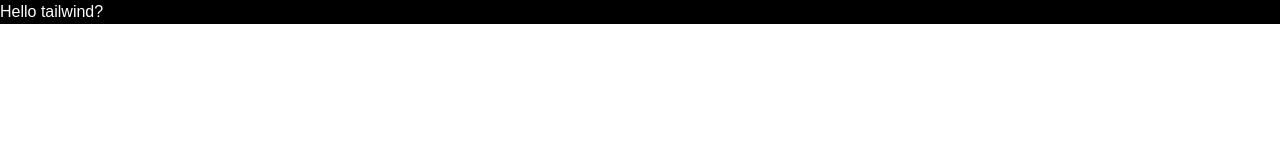
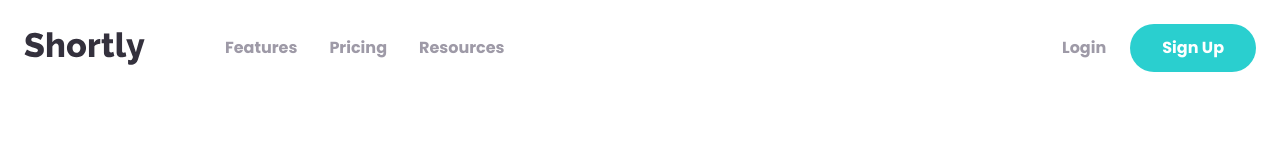
Before and after one commit to darkcohiba/Shortly-Project, a website built with webpack: page dist/index.html in a window 1280 px wide. Built offline with nearby package versions, Linux system fonts and the light colour scheme.

Commit message:
chatper: nav

```diff
--- a/dist/index.html
+++ b/dist/index.html
@@ -1,13 +1,60 @@
 <!DOCTYPE html>
 <html lang="en">
+
 <head>
     <meta charset="UTF-8">
     <meta name="viewport" content="width=device-width, initial-scale=1.0">
     <link rel="shortcut icon" type="image/png" href="images/favicon-32x32.png">
+    <link rel="preconnect" href="https://fonts.googleapis.com" />
+    <link rel="preconnect" href="https://fonts.gstatic.com" crossorigin />
+    <link href="https://fonts.googleapis.com/css2?family=Alata&family=Poppins:wght@400;500;700&display=swap"
+        rel="stylesheet" />
     <title>Shortly</title>
 </head>
+
 <body>
-    <h1 class="text-white bg-black ">Hello tailwind?</h1>
+    <!-- Nav Container -->
+    <nav class="relative container mx-auto p-6">
+        <!-- Flex Container For All Items -->
+        <div class="flex items-center justify-between">
+            <!-- Flex Container For Logo/Menu -->
+            <div class="flex items-center space-x-20">
+                <!-- Logo -->
+                <img src="images/logo.svg" alt="" />
+                <!-- Left Menu -->
+                <div class="hidden space-x-8 font-bold lg:flex">
+                    <a href="#" class="text-grayishViolet hover:text-veryDarkViolet">Features</a>
+                    <a href="#" class="text-grayishViolet hover:text-veryDarkViolet">Pricing</a>
+                    <a href="#" class="text-grayishViolet hover:text-veryDarkViolet">Resources</a>
+                </div>
+            </div>
+
+            <!-- Right Buttons Menu -->
+            <div class="hidden items-center space-x-6 font-bold text-grayishViolet lg:flex">
+                <div class="hover:text-veryDarkViolet">Login</div>
+                <a href="#" class="px-8 py-3 font-bold text-white bg-cyan rounded-full hover:opacity-70">Sign Up</a>
+            </div>
+
+            <!-- Hamburger Button -->
+            <button id="menu-btn" class="block hamburger lg:hidden focus:outline-none" type="button">
+                <span class="hamburger-top"></span>
+                <span class="hamburger-middle"></span>
+                <span class="hamburger-bottom"></span>
+            </button>
+        </div>
+
+        <!-- Mobile Menu -->
+        <div id="menu" class="absolute hidden p-6 rounded-lg bg-darkViolet left-6 right-6 top-20 z-100">
+            <div class="flex flex-col items-center justify-center w-full space-y-6 font-bold text-white rounded-sm">
+                <a href="#" class="w-full text-center">Features</a>
+                <a href="#" class="w-full text-center">Pricing</a>
+                <a href="#" class="w-full text-center">Resources</a>
+                <a href="#" class="w-full pt-6 border-t border-gray-400 text-center">Login</a>
+                <a href="#" class="w-full py-3 text-center rounded-full bg-cyan">Sign Up</a>
+            </div>
+        </div>
+    </nav>
     <script src="bundle.js"></script>
 </body>
+
 </html>
```
Also changed, not shown: 1 other file.
